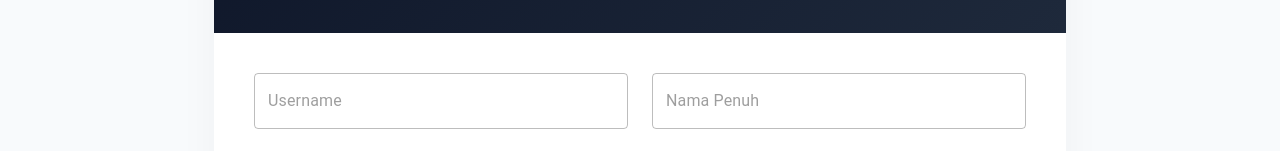
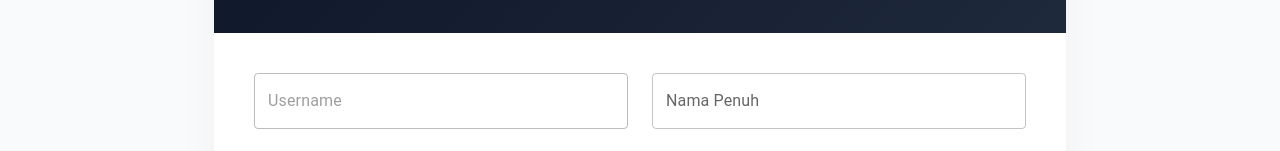
Before and after one commit to hiokauka/MLM-business-System, a React (Vite) app in the folder sistem/: page /settings in a window 1280 px wide. Shown: the part 201-352 px from the top of the page. Built offline with nearby package versions, Linux system fonts and the light colour scheme; no server answers; the database is empty; sample sign-in values are in the browser's storage.

Commit message:
feat: add Settings component for user profile and bank account management

```diff
--- a/sistem/src/component/Settings.jsx
+++ b/sistem/src/component/Settings.jsx
@@ -85,6 +85,7 @@ function Settings() {
       const { error } = await supabase
         .from("users")
         .update({
+          name: userData.name,
           phone: userData.phone,
           bank_name: userData.bankName,
           bank_account: userData.bankAccount,
@@ -161,7 +162,7 @@ function Settings() {
                 <TextField fullWidth label="Username" name="username" value={userData.username} InputProps={{ readOnly: true }} disabled />
               </Grid>
               <Grid item xs={12} sm={6}>
-                <TextField fullWidth label="Nama Penuh" name="name" value={userData.name} InputProps={{ readOnly: true }} disabled />
+                <TextField fullWidth label="Nama Penuh" name="name" value={userData.name} onChange={handleChange} />
               </Grid>
 
               <Grid item xs={12} sm={6}>
```
